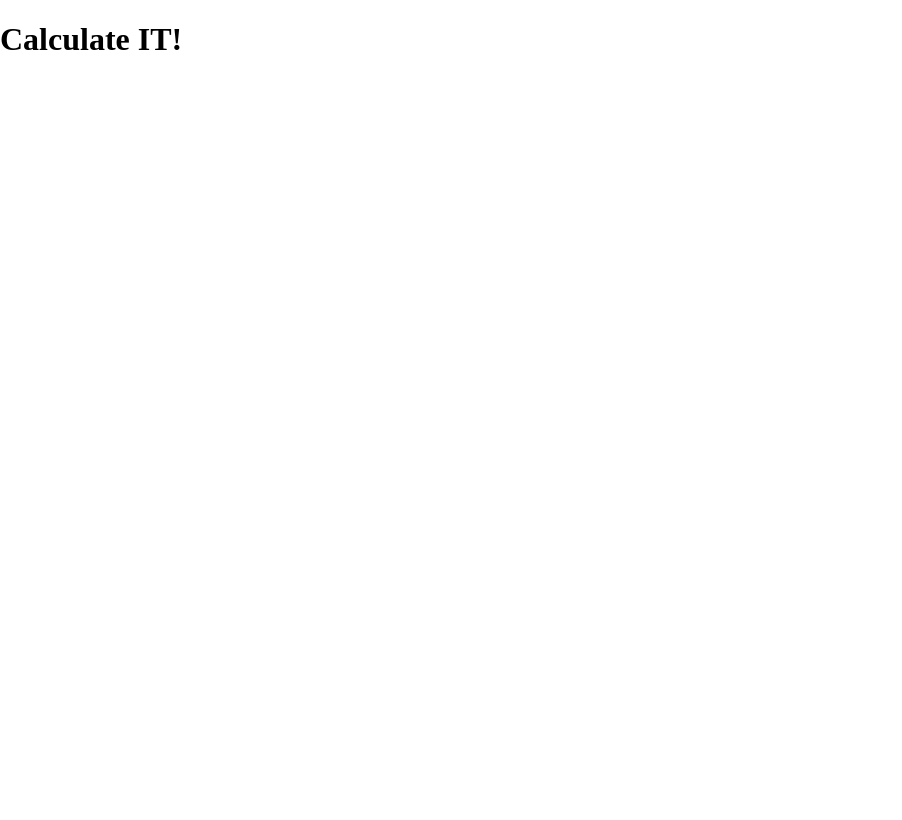
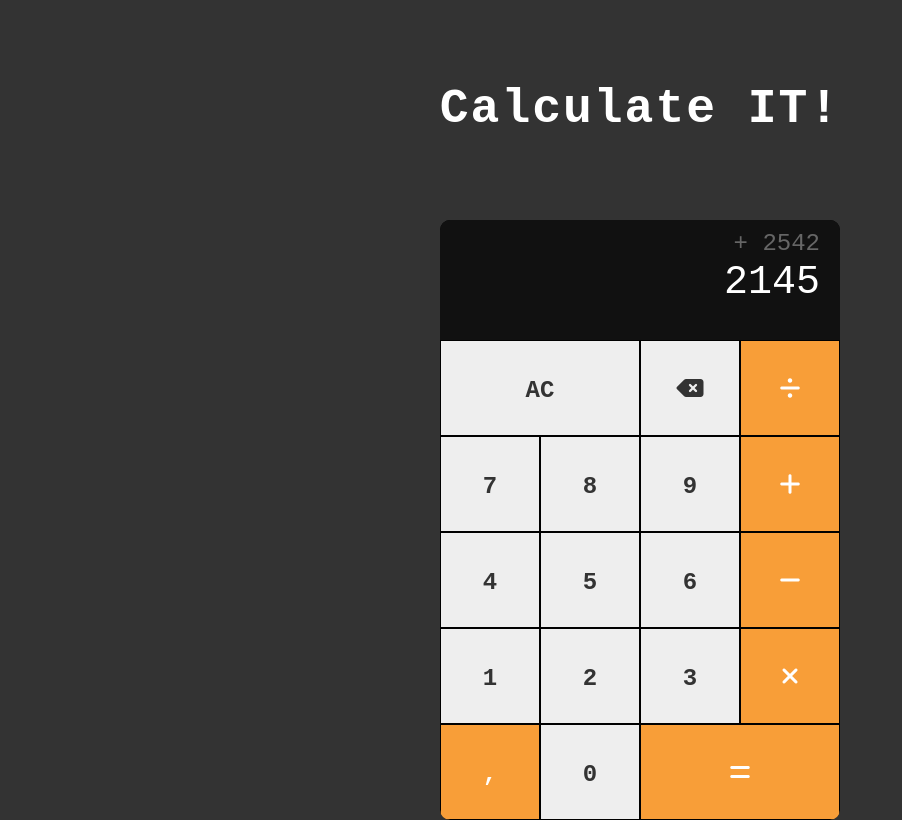
Before and after one commit to Edoka7/Calculate-IT, a plain HTML site: page index.html in a window 1280 px wide. Shown: the whole page, without its empty margins (0-902 px from the left). Drawn offline with nearby package versions, Linux system fonts and the light colour scheme; a web font is replaced by a local one.

Commit message:
create calculator and add styles on it

```diff
--- a/index.html
+++ b/index.html
@@ -5,6 +5,16 @@
     <meta http-equiv="X-UA-Compatible" content="IE=edge" />
     <meta name="viewport" content="width=device-width, initial-scale=1.0" />
     <title>Calculate IT!</title>
+    <link rel="preconnect" href="https://fonts.googleapis.com" />
+    <link rel="preconnect" href="https://fonts.gstatic.com" crossorigin />
+    <link
+      href="https://fonts.googleapis.com/css2?family=Spline+Sans+Mono:wght@400;600&display=swap"
+      rel="stylesheet"
+    />
+    <link
+      rel="stylesheet"
+      href="https://cdnjs.cloudflare.com/ajax/libs/font-awesome/6.1.1/css/all.min.css"
+    />
     <link
       rel="stylesheet"
       href="https://cdnjs.cloudflare.com/ajax/libs/normalize/8.0.1/normalize.min.css"
@@ -13,6 +23,44 @@
   </head>
   <body>
     <h1>Calculate IT!</h1>
+    <main class="calculator">
+      <div class="calculator__screen">
+        <p class="calculator__screen--second-value">+ 2542</p>
+        <p class="calculator__screen--main-value">2145</p>
+      </div>
+      <div class="calculator__keyboard">
+        <div class="key red" data-calcKey="ac">AC</div>
+        <div class="key red" data-calcKey="del">
+          <i class="fa-solid fa-delete-left"></i>
+        </div>
+        <div class="key special" data-calcKey="div">
+          <i class="fa-solid fa-divide"></i>
+        </div>
+        <div class="key" data-calcKey="7">7</div>
+        <div class="key" data-calcKey="8">8</div>
+        <div class="key" data-calcKey="9">9</div>
+        <div class="key special" data-calcKey="plus">
+          <i class="fa-solid fa-plus"></i>
+        </div>
+        <div class="key" data-calcKey="4">4</div>
+        <div class="key" data-calcKey="5">5</div>
+        <div class="key" data-calcKey="6">6</div>
+        <div class="key special" data-calcKey="minus">
+          <i class="fa-solid fa-minus"></i>
+        </div>
+        <div class="key" data-calcKey="1">1</div>
+        <div class="key" data-calcKey="2">2</div>
+        <div class="key" data-calcKey="3">3</div>
+        <div class="key special" data-calcKey="mul">
+          <i class="fa-solid fa-xmark"></i>
+        </div>
+        <div class="key special" data-calcKey="comma">,</div>
+        <div class="key" data-calcKey="0">0</div>
+        <div class="key special" data-calcKey="equals">
+          <i class="fa-solid fa-equals"></i>
+        </div>
+      </div>
+    </main>
     <script src="js/main.js"></script>
   </body>
 </html>
--- a/scss/style.scss
+++ b/scss/style.scss
@@ -1,5 +1,91 @@
 * {
+  box-sizing: border-box;
   margin: 0;
   padding: 0;
-  box-sizing: border-box;
 }
+
+body {
+  color: #fff;
+  font-family: "Spline Sans Mono", monospace;
+  font-size: 10px;
+  background: #333;
+}
+
+h1,
+.calculator {
+  user-select: none;
+}
+
+h1 {
+  font-size: 3rem;
+  letter-spacing: 2px;
+  padding: 50px 0;
+  text-align: center;
+}
+
+.calculator {
+  aspect-ratio: 2 / 3;
+  background: #000;
+  border-radius: 10px;
+  margin: 0 auto;
+  max-width: 400px;
+  overflow: hidden;
+  width: 80%;
+
+  &__screen {
+    background: #111;
+    height: 20%;
+    padding: 10px 20px;
+    text-align: right;
+
+    &--second-value {
+      color: #666;
+      font-size: 1.5rem;
+      min-height: 30px;
+    }
+
+    &--main-value {
+      font-size: 2.5rem;
+      min-height: 50px;
+    }
+  }
+
+  &__keyboard {
+    display: flex;
+    flex-wrap: wrap;
+    height: 80%;
+
+    .key {
+      background: #eee;
+      border: 1px solid #000;
+      color: #333;
+      cursor: pointer;
+      flex-basis: 25%;
+      flex-grow: 1;
+      font-size: 1.5rem;
+      font-weight: 700;
+      height: 20%;
+      line-height: 100px;
+      text-align: center;
+      transition: background-color 0.2s;
+
+      &:first-of-type,
+      &:last-of-type {
+        flex-basis: 50%;
+      }
+
+      &:hover {
+        background: #ccc;
+      }
+    }
+
+    .special {
+      background: #f89e38;
+      color: #fff;
+
+      &:hover {
+        background: #ff8800;
+      }
+    }
+  }
+}
```
Also changed, not shown: style/style.css, 1 other file.
